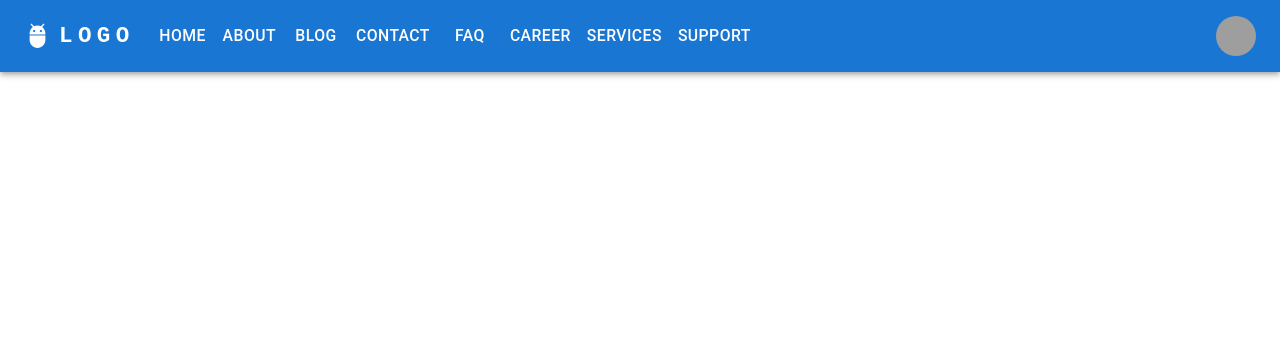
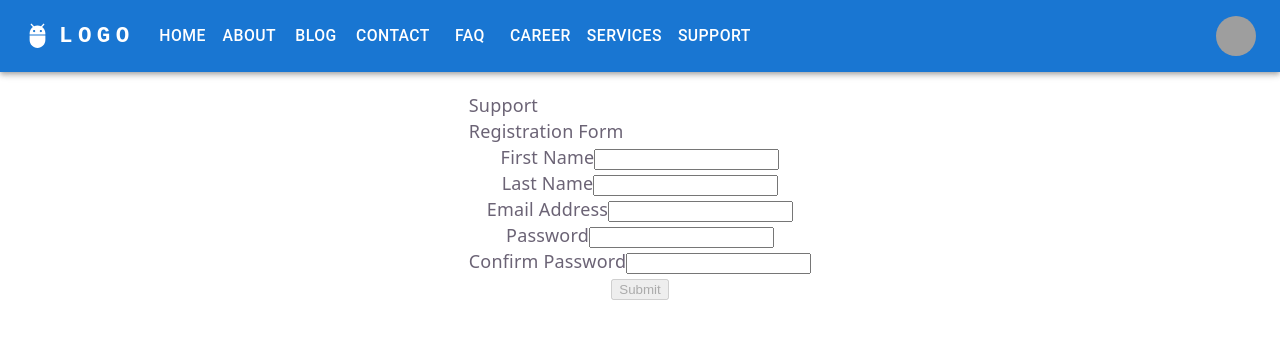
Before and after one commit to rashid-husain/sample-applications, a React (Vite) app: page /support in a window 1280 px wide. Shown: the top 338 px of the page. Built offline with nearby package versions, Linux system fonts and the light colour scheme; grey boxes are pictures that could not be loaded.

Commit message:
worked on formik and yup validation

```diff
--- a/package.json
+++ b/package.json
@@ -15,9 +15,11 @@
     "@emotion/styled": "^11.14.1",
     "@mui/icons-material": "^9.1.1",
     "@mui/material": "^9.1.2",
+    "formik": "^2.4.9",
     "react": "^19.2.7",
     "react-dom": "^19.2.7",
-    "react-router-dom": "^7.18.0"
+    "react-router-dom": "^7.18.0",
+    "yup": "^1.7.1"
   },
   "devDependencies": {
     "@eslint/js": "^10.0.1",
--- /dev/null
+++ b/src/pages/registrationForm.jsx
@@ -0,0 +1,138 @@
+import { useFormik } from 'formik';
+import React, { Fragment } from 'react'
+import * as Yup from 'yup';
+
+const RegistrationForm = () => {
+    const emailRegex = /^[a-zA-Z0-9._%+-]+@[a-zA-Z0-9.-]+\.[a-zA-Z]{2,}$/;
+    const a = 10;
+    const b = "Hello"
+
+    const object = {
+        name: 'Rashid',
+        rollNumber: 1232,
+        class: "B. Tech",
+        college: 'ITM'
+    }
+
+    console.log("Type of Object: ", typeof (JSON.stringify(object)));
+    console.log('Email Regex: ', typeof (emailRegex));
+    console.log('Type of a: ', typeof (a));
+    console.log('Type of b: ', typeof (b));
+
+
+    const formik = useFormik({
+        initialValues: {
+            firstName: '',
+            lastName: '',
+            email: '',
+            password: '',
+            confirmPassword: ''
+        },
+        onSubmit: values => {
+            alert(JSON.stringify(values));
+        },
+        validationSchema: Yup.object({
+            firstName: Yup.string()
+                .max(15, 'Must be 15 characters or less')
+                .required('Required Field'),
+            lastName: Yup.string()
+                .max(20, 'Must be 20 characters or less')
+                .required('Required Field'),
+            email: Yup.string()
+                .required('Required Field')
+                .matches(emailRegex, 'Invalid email address.'),
+            password: Yup.string()
+                .min(6, 'Password must be at least 6 characters')
+                .required('Required Field')
+                .matches(/[A-Z]/, 'Must contain at least one uppercase letter')
+                .matches(/[0-9]/, 'Must contain at least one number')
+                .matches(/[!@#$%^&*(),.?":{}|<>]/, 'Must contain at least one symbol'),
+            confirmPassword: Yup.string()
+                .oneOf([Yup.ref('password'), null], 'Passwords must match')
+                .required('Required Field')
+        })
+    })
+
+    console.log('Formik values:', formik);
+
+    return (
+        // It is a fragment
+        //   <Fragment>
+        //         <div>Registration Form</div>
+        //         <div>Form Starting from here</div>
+        //   </Fragment>
+        <>
+            <div>Registration Form</div>
+            <div>
+                <form onSubmit={formik.handleSubmit} style={{ display: 'flex', flexDirection: 'column', justifyContent: 'center', alignItems: 'center', width: '100%' }}    >
+                    {
+                        formik.errors.firstName && formik.touched.firstName && formik.errors.lastName && formik.touched.lastName ? (
+                            <div style={{ color: 'red', fontSize: '10px' }}>Please fill the form</div>
+                        ) : null
+                    }
+                    <div>
+                        <label htmlFor="firstName">First Name</label>
+                        <input
+                            id="firstName"
+                            name="firstName"
+                            type="text"
+                            onChange={formik.handleChange}
+                            onBlur={formik.handleBlur}
+                            value={formik.values.firstName}
+                        />
+                        {formik.touched.firstName && formik.errors.firstName ? (
+                            <div style={{color: 'red', fontSize: '10px'}}>{formik.errors.firstName}</div>
+                        ) : null}
+
+                    </div>
+                    <div>
+
+                        <label htmlFor="lastName">Last Name</label>
+                        <input
+                            id="lastName"
+                            name="lastName"
+                            type="text"
+                            onChange={formik.handleChange}
+                            onBlur={formik.handleBlur}
+                            value={formik.values.lastName}
+                        />
+                        {formik.touched.lastName && formik.errors.lastName ? (
+                            <div style={{color: 'red', fontSize: '10px'}}>{formik.errors.lastName}</div>
+                        ) : null}
+                    </div>
+
+                    <div>
+                        <label>Email Address</label>
+                        <input id='email' name='email' type="email" onChange={formik.handleChange} onBlur={formik.handleBlur} value={formik.values.email}/>
+                        {formik.touched.email && formik.errors.email ? (
+                            <div style={{ color: 'red', fontSize: '10px' }}>{formik.errors.email}</div>
+                        ) : null}
+                    </div>
+
+                    <div>
+                        <label>Password</label>
+                        <input id='password' name='password' type="password" onChange={formik.handleChange} onBlur={formik.handleBlur} value={formik.values.password} />
+                        {formik.touched.password && formik.errors.password ? (
+                            <div style={{ color: 'red', fontSize: '10px' }}>{formik.errors.password}</div>
+                        ) : null}
+                    </div>
+
+                    <div>
+                        <label>Confirm Password</label>
+                        <input id='confirmPassword' name='confirmPassword' type="password" onChange={formik.handleChange} onBlur={formik.handleBlur} value={formik.values.confirmPassword} />
+                        {formik.touched.confirmPassword && formik.errors.confirmPassword ? (
+                            <div style={{ color: 'red', fontSize: '10px' }}>{formik.errors.confirmPassword}</div>
+                        ) : null}
+                    </div>
+
+                    <div>
+                        <button type="submit" disabled={!(formik.isValid && formik.dirty)}>Submit</button>
+                    </div>
+                </form>
+
+            </div>
+        </>
+    )
+}
+
+export default RegistrationForm;
--- a/src/pages/support.jsx
+++ b/src/pages/support.jsx
@@ -1,5 +1,9 @@
+import RegistrationForm from "./registrationForm";
+
 const Support=()=>{
-  return(<>
+  return (<>
+    <div>Support</div>
+    <RegistrationForm/>
   </>)
 }
 export default Support;
```
Also changed, not shown: 1 other file (tests, documents, lock files or other folders).
